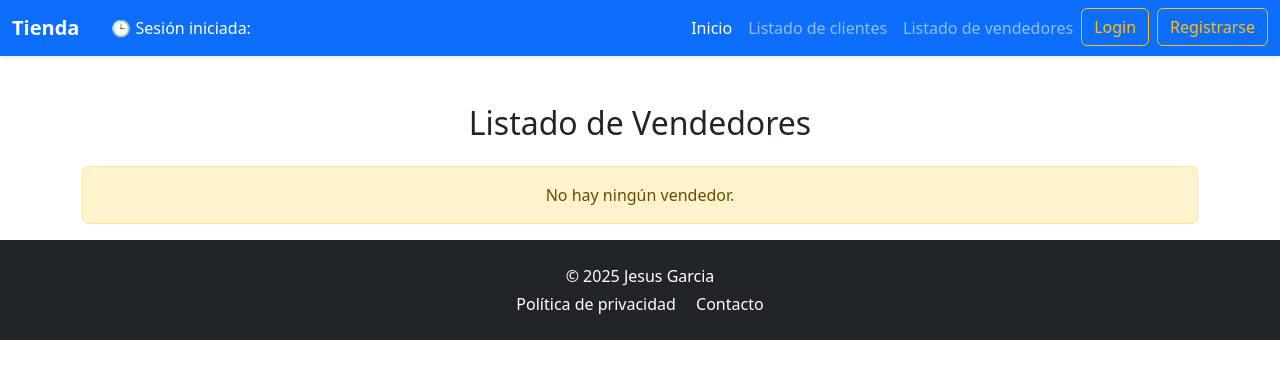
After one commit to jesusgarcia326/proyectoGjango, a Django app: page /vendedores/ in a window 1280 px wide. The commit adds this page. Shown: the top 379 px of the page. Run offline with Django 5.2, Linux system fonts and the light colour scheme; some libraries are stand-ins or nearby versions.

Commit message:
Corrección de plantilla de vendedores y vista funcional

```diff
--- a/mysite/settings.py
+++ b/mysite/settings.py
@@ -133,5 +133,5 @@ INTERNAL_IPS = ["127.0.0.1"]
 
 AUTH_USER_MODEL = 'tienda.Usuario'
 
-LOGIN_REDIRECT_URL = 'index'
-LOGOUT_REDIRECT_URL = 'index'
+LOGIN_REDIRECT_URL = 'inicio'
+LOGOUT_REDIRECT_URL = 'inicio'
--- a/mysite/urls.py
+++ b/mysite/urls.py
@@ -22,4 +22,5 @@ urlpatterns = [
     path("__debug__/", include("debug_toolbar.urls")),  # Añadir Debug Toolbar
     path('',include("tienda.urls")),
     path('accounts/', include('django.contrib.auth.urls')),# Esto es lo del loguin
+
 ]
--- a/tienda/admin.py
+++ b/tienda/admin.py
@@ -1,5 +1,7 @@
 from django.contrib import admin
 
 # Register your models here.
-from .models import Cliente
+from .models import *
 admin.site.register(Cliente)
+admin.site.register(Usuario)
+admin.site.register(Vendedor)
--- a/tienda/templates/estructura/menu.html
+++ b/tienda/templates/estructura/menu.html
@@ -15,14 +15,42 @@
     <div class="collapse navbar-collapse" id="navbarSupportedContent">
       <ul class="navbar-nav ms-auto mb-2 mb-lg-0">
         <li class="nav-item">
-          <a class="nav-link active" aria-current="page" href="{% url 'inicio' %}">🏠 Inicio</a>
+          <a class="nav-link active" aria-current="page" href="{% url 'inicio' %}">Inicio</a>
         </li>
         <li class="nav-item">
-          <a class="nav-link" href="{% url 'vista_cliente' %}">📋 Listado de clientes</a>
+          <a class="nav-link" href="{% url 'vista_cliente' %}"> Listado de clientes</a>
+        </li>
+
+        <li class="nav-item">
+          <a class="nav-link" href="{% url 'vista_vendedor' %}"> Listado de vendedores</a>
+        </li>
+
+        {% if request.user.is_authenticated %}
+        <li class="nav-item">
+          <span class="nav-link text-white">
+             {{ request.user.username }}
+            {% if request.user.rol == 2 %}(Cliente){% elif request.user.rol == 3 %}(Vendedor){% endif %}
+          </span>
+        </li>
+
+        <li class="nav-item">
+          <form method="post" action="{% url 'logout' %}">
+            {% csrf_token %}
+            <button type="submit" class="btn btn-outline-danger ms-2">
+               Cerrar sesión
+            </button>
+          </form>
+        </li>
+
+      {% else %}
+        <li class="nav-item">
+          <a class="btn btn-outline-warning" href="{% url 'login' %}"> Login</a>
         </li>
         <li class="nav-item">
-          <a class="btn btn-outline-warning ms-2" href="{% url 'registrar_usuario' %}">📝 Registrarse</a>
+          <a class="btn btn-outline-warning ms-2" href="{% url 'registrar_usuario' %}"> Registrarse</a>
         </li>
+      {% endif %}
+
       </ul>
     </div>
   </div>
--- /dev/null
+++ b/tienda/templates/vendedor/vista_vendedor.html
@@ -0,0 +1,18 @@
+{% extends "estructura/principal.html" %}
+
+{% block contenido %}
+<div class="container mt-5">
+  <h2 class="mb-4 text-center">Listado de Vendedores</h2>
+  <div class="row g-4">
+    {% for vendedor in vendedor_mostrar %}
+      <div class="col-md-4">
+        {% include 'vendedor/vendedor.html' %}
+      </div>
+    {% empty %}
+      <div class="col-12 text-center">
+        <div class="alert alert-warning">No hay ningún vendedor.</div>
+      </div>
+    {% endfor %}
+  </div>
+</div>
+{% endblock %}
--- a/tienda/urls.py
+++ b/tienda/urls.py
@@ -1,8 +1,15 @@
 from django.urls import path
 from . import views
+#from django.contrib.auth import views as auth_views
+
 
 urlpatterns = [
     path('clientes/', views.vista_cliente, name='vista_cliente'),
+    path('vendedores/', views.vista_vendedor, name='vista_vendedor'),
     path('', views.index, name="inicio"),
     path('registrar', views.registrar_usuario, name='registrar_usuario'),
+
+    #path('logout/', auth_views.LogoutView.as_view(next_page='inicio'), name='logout'),
+
+
 ]
--- a/tienda/views.py
+++ b/tienda/views.py
@@ -3,6 +3,7 @@ from .models import *
 from datetime import datetime
 from .forms import RegistroForm
 from django.contrib.auth.models import Group
+from django.contrib.auth.decorators import permission_required
 
 
 
@@ -10,9 +11,15 @@ from django.contrib.auth.models import Group
 
 
 # Create your views here.
+@permission_required('tienda.view_cliente')
 def vista_cliente(request):
     listado_clientes= Cliente.objects.all()
     return render(request, 'cliente/vista_cliente.html', {'clientes_mostrar': listado_clientes})
+
+def vista_vendedor(request):
+    listado_vendedores= Vendedor.objects.all()
+    return render(request, 'vendedor/vista_vendedor.html', {'vendedores_mostrar': listado_vendedores})
+
 
 
 def index(request):
@@ -32,13 +39,13 @@ def registrar_usuario(request):
             rol = int(formulario.cleaned_data.get('rol'))
 
             if rol == Usuario.CLIENTE:
-                grupo = Group.objects.get(name='clientes')
+                grupo = Group.objects.get(name='Clientes')
                 grupo.user_set.add(user)
                 cliente = Cliente.objects.create(usuario=user)
                 cliente.save()
 
             elif rol == Usuario.VENDEDOR:
-                grupo = Group.objects.get(name='vendedores')
+                grupo = Group.objects.get(name='Vendedores')
                 grupo.user_set.add(user)
                 vendedor = Vendedor.objects.create(usuario=user)
                 vendedor.save()
```
Also changed, not shown: tienda/templates/registration/login.html (added, +12 -0 lines), tienda/templates/vendedor/vendedor.html (added, +13 -0 lines).
